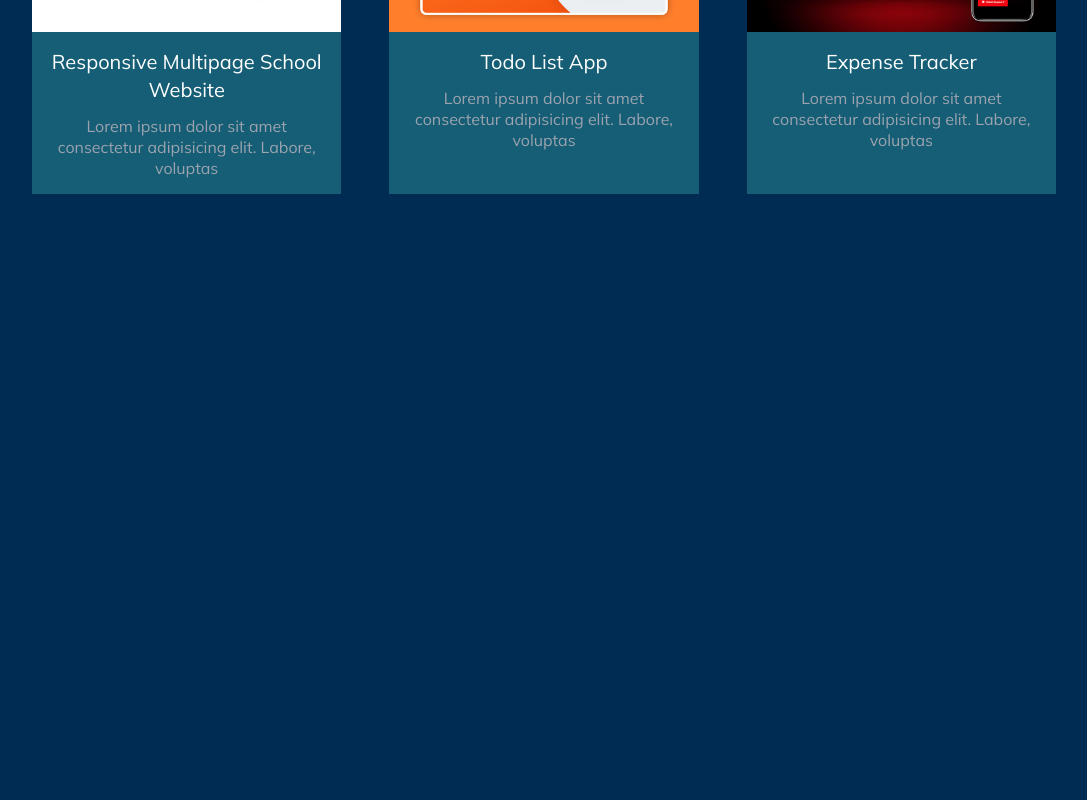
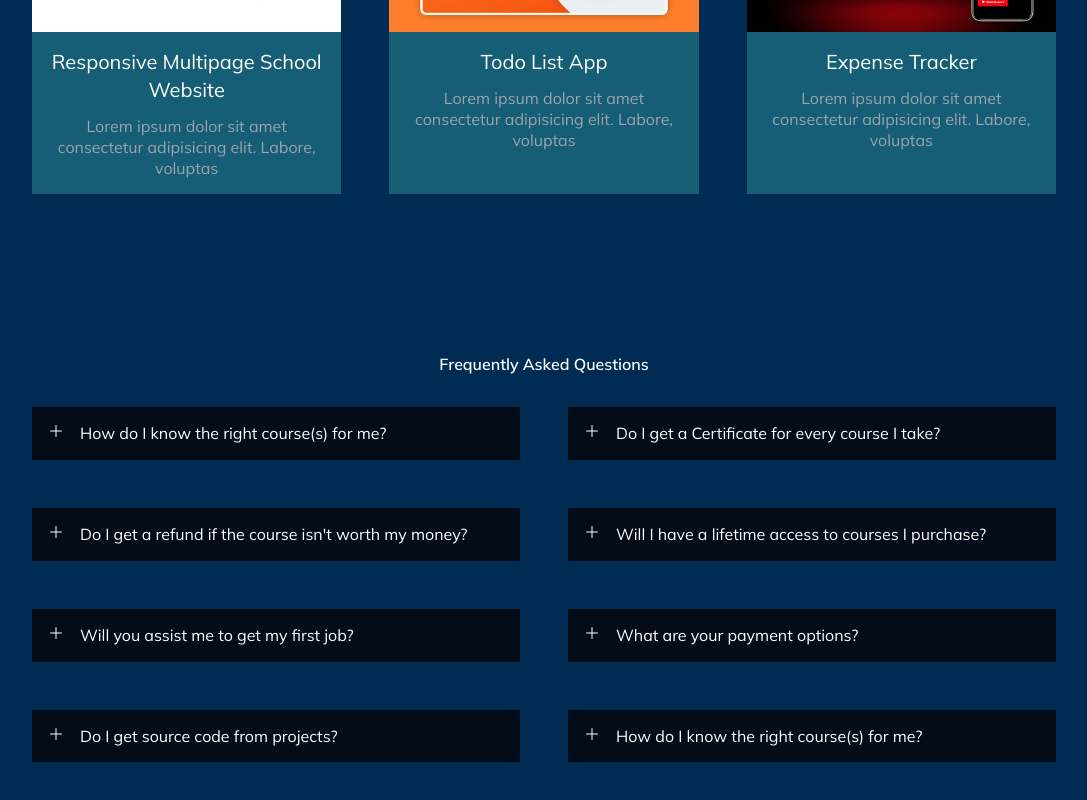
Before and after one commit to Remigit99/remschool-react, a React (Vite) app: page / in a window 1280 px wide. Shown: the part 2080-2880 px from the top of the page, without its empty margins (96-1183 px from the left). Before the commit the page ends 2354 px from the top, so only its background shows below. Built offline with nearby package versions, Linux system fonts and the light colour scheme.

Commit message:
added faqs questions

```diff
--- a/src/Content.jsx
+++ b/src/Content.jsx
@@ -197,3 +197,57 @@ export const courses = [
 
 
 ]
+
+
+export const faqs = [
+    {
+        id: 'q1',
+        question: 'How do I know the right course(s) for me?',
+        answer: 'Lorem ipsum dolor sit amet consectetur adipisicing elit. Cupiditate nostrum repudiandae repellat? Id, laudantium ab.'
+
+    },
+
+    {
+        id: 'q2',
+        question: 'Do I get a Certificate for every course I take?',
+        answer: 'Lorem ipsum dolor sit amet consectetur adipisicing elit. Cupiditate nostrum repudiandae repellat? Id, laudantium ab.'
+
+    },
+    {
+        id: 'q3',
+        question: `Do I get a refund if the course isn't worth my money?`,
+        answer: 'Lorem ipsum dolor sit amet consectetur adipisicing elit. Cupiditate nostrum repudiandae repellat? Id, laudantium ab.'
+
+    },
+    {
+        id: 'q4',
+        question: 'Will I have a lifetime access to courses I purchase?',
+        answer: 'Lorem ipsum dolor sit amet consectetur adipisicing elit. Cupiditate nostrum repudiandae repellat? Id, laudantium ab.'
+
+    },
+    {
+        id: 'q5',
+        question: 'Will you assist me to get my first job?',
+        answer: 'Lorem ipsum dolor sit amet consectetur adipisicing elit. Cupiditate nostrum repudiandae repellat? Id, laudantium ab.'
+
+    },
+    {
+        id: 'q6',
+        question: 'What are your payment options?',
+        answer: 'Lorem ipsum dolor sit amet consectetur adipisicing elit. Cupiditate nostrum repudiandae repellat? Id, laudantium ab.'
+
+    },
+    {
+        id: 'q7',
+        question: 'Do I get source code from projects?',
+        answer: 'Lorem ipsum dolor sit amet consectetur adipisicing elit. Cupiditate nostrum repudiandae repellat? Id, laudantium ab.'
+
+    },
+    {
+        id: 'q8',
+        question: 'How do I know the right course(s) for me?',
+        answer: 'Lorem ipsum dolor sit amet consectetur adipisicing elit. Cupiditate nostrum repudiandae repellat? Id, laudantium ab.'
+
+    },
+
+]
--- a/src/Pages/Home.jsx
+++ b/src/Pages/Home.jsx
@@ -2,9 +2,14 @@ import { useState } from 'react';
 import { Link } from 'react-router-dom';
 import { categories, courses } from '../Content';
 import HeaderSvg from '../assets/header.svg';
+import { BsPlusLg } from 'react-icons/bs';
+import { FiMinus } from 'react-icons/fi';
+import { faqs } from '../Content';
 
 
 const Home = () => {
+
+    const [showAnswer, setShowAnswer] = useState(false);
 
     return (
         <>
@@ -90,6 +95,32 @@ const Home = () => {
                     }
                 </div>
             </section>
+
+            <section id="faqs">
+                <h2>Frequently Asked Questions</h2>
+
+                <div className="container faqs__container grid lg:grid-cols-2 sm:grid-cols-1 gap-12">
+                    {
+                        faqs.map(({ id, question, answer }) => {
+                            return (
+                                <article className="faq flex gap-4 p-4" key={id}>
+                                    <span>
+                                        {
+                                            showAnswer ? <FiMinus className='cursor-pointer' /> :
+                                                <BsPlusLg className='cursor-pointer text-white' />
+
+                                        }
+                                    </span>
+                                    <div className="question__answer">
+                                        <h5>{question}</h5>
+                                        <p className='text-gray-400 py-4 show__ans'>{answer}</p>
+                                    </div>
+                                </article>
+                            )
+                        })
+                    }
+                </div>
+            </section>
         </>
     )
 }
--- a/src/index.css
+++ b/src/index.css
@@ -111,6 +111,17 @@ ul>a.active {
 }
 
 
+/*======== FAQS ============*/
+
+.faq {
+  background-color: var(--color-bg2);
+}
+
+.show__ans {
+  display: none;
+}
+
+/*============ MEDIA QUERY ( TABLET DEVICES) ====*/
 
 @media screen and (max-width: 64em) {
 
```
